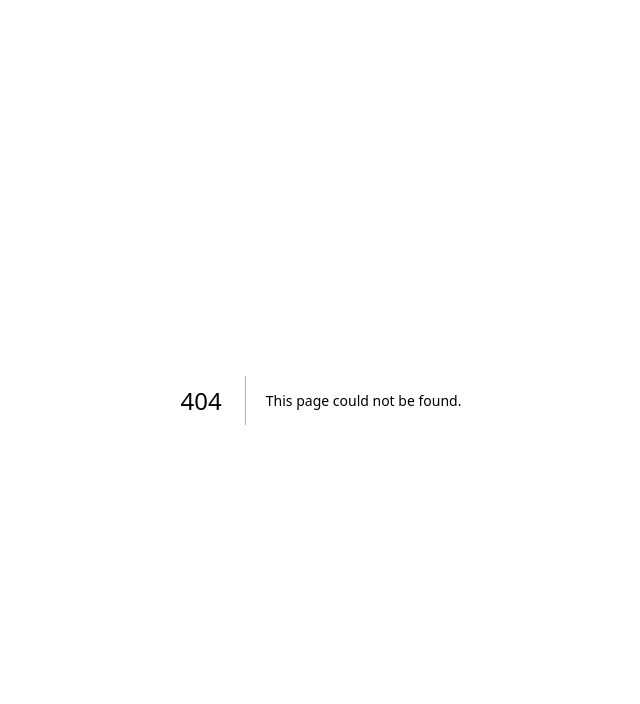
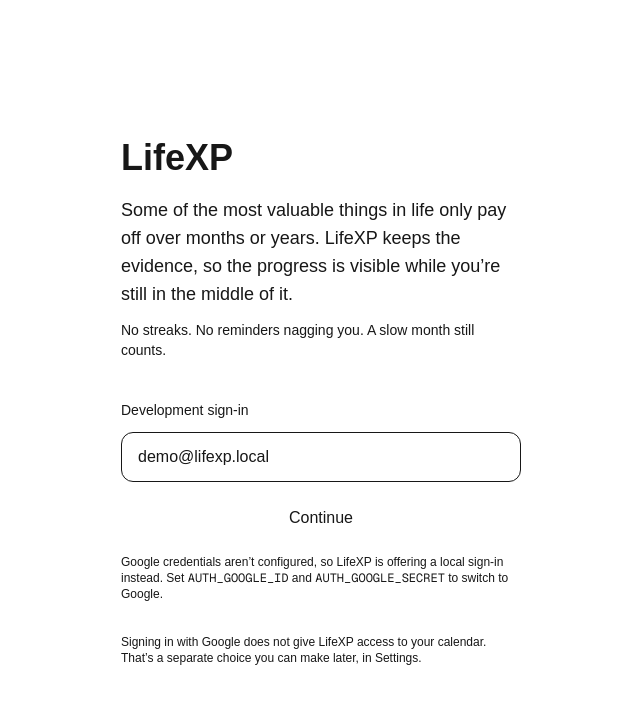
Before and after one commit to jonathan-simpson-it/lifexp, a Next.js app: page /signin in a window 1280 px wide. Before the commit this address had no page. Shown: the top 704 px of the page, without its empty margins (319-959 px from the left). Built offline with nearby package versions, Linux system fonts and the light colour scheme; no server answers.

Commit message:
Add the sign-in page

```diff
--- /dev/null
+++ b/src/app/signin/page.tsx
@@ -0,0 +1,78 @@
+import { redirect } from "next/navigation";
+import { auth, signIn, hasGoogleCredentials } from "@/lib/auth";
+
+export const metadata = { title: "Sign in · LifeXP" };
+
+export default async function SignInPage() {
+  const session = await auth();
+  if (session?.user?.id) redirect("/");
+
+  async function signInWithGoogle() {
+    "use server";
+    await signIn("google", { redirectTo: "/" });
+  }
+
+  async function signInForDevelopment(formData: FormData) {
+    "use server";
+    await signIn("dev", {
+      email: String(formData.get("email") ?? "demo@lifexp.local"),
+      redirectTo: "/",
+    });
+  }
+
+  return (
+    <main className="mx-auto flex min-h-dvh max-w-md flex-col justify-center px-6 py-16">
+      <h1 className="display text-4xl leading-tight font-semibold">LifeXP</h1>
+      <p className="mt-4 text-lg text-ink-soft">
+        Some of the most valuable things in life only pay off over months or
+        years. LifeXP keeps the evidence, so the progress is visible while
+        you&rsquo;re still in the middle of it.
+      </p>
+      <p className="mt-3 text-sm text-muted">
+        No streaks. No reminders nagging you. A slow month still counts.
+      </p>
+
+      <div className="mt-10">
+        {hasGoogleCredentials ? (
+          <form action={signInWithGoogle}>
+            <button
+              type="submit"
+              className="w-full rounded-full bg-ink px-5 py-3 text-base font-medium text-paper transition-opacity hover:opacity-90"
+            >
+              Continue with Google
+            </button>
+          </form>
+        ) : (
+          <form action={signInForDevelopment} className="space-y-3">
+            <label htmlFor="email" className="block text-sm text-muted">
+              Development sign-in
+            </label>
+            <input
+              id="email"
+              name="email"
+              type="email"
+              defaultValue="demo@lifexp.local"
+              className="w-full rounded-xl border border-line bg-paper-raised px-4 py-3 text-base"
+            />
+            <button
+              type="submit"
+              className="w-full rounded-full bg-ink px-5 py-3 text-base font-medium text-paper transition-opacity hover:opacity-90"
+            >
+              Continue
+            </button>
+            <p className="text-xs text-muted">
+              Google credentials aren&rsquo;t configured, so LifeXP is offering a
+              local sign-in instead. Set <code>AUTH_GOOGLE_ID</code> and{" "}
+              <code>AUTH_GOOGLE_SECRET</code> to switch to Google.
+            </p>
+          </form>
+        )}
+      </div>
+
+      <p className="mt-8 text-xs text-muted">
+        Signing in with Google does not give LifeXP access to your calendar.
+        That&rsquo;s a separate choice you can make later, in Settings.
+      </p>
+    </main>
+  );
+}
```
